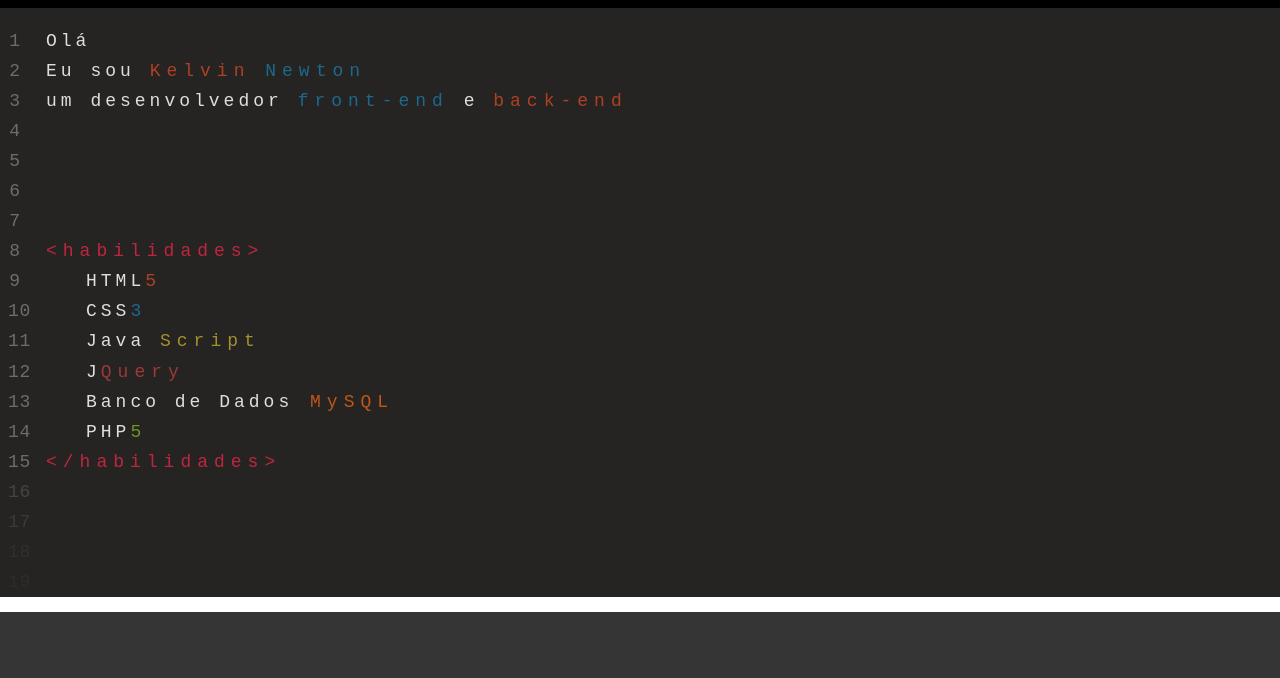
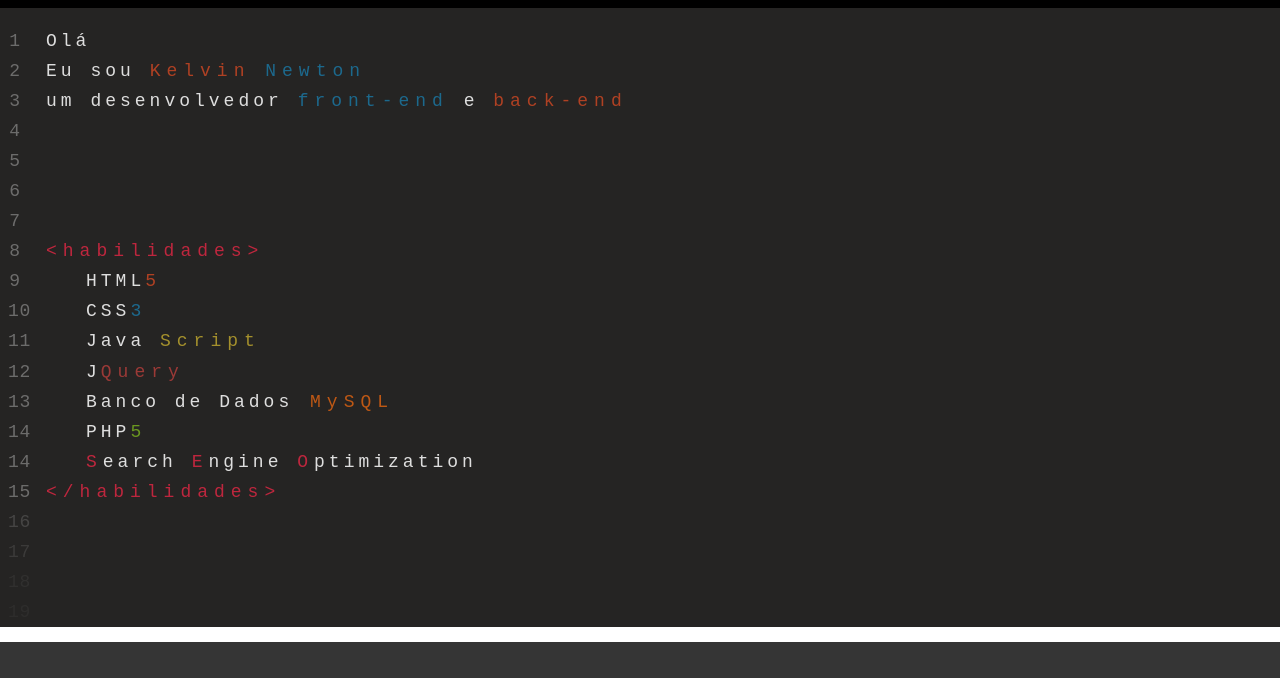
Before and after one commit to NewtonKelvin/newtonkelvin.github.io, a plain HTML site: page index.html in a window 1280 px wide. Shown: the top 678 px of the page. Drawn offline with Linux system fonts and the light colour scheme.

Commit message:
Update index.html

```diff
--- a/index.html
+++ b/index.html
@@ -91,6 +91,10 @@
 	        <div class="line">
 	            <span class="line-number" style="margin-right: 4rem;">14</span>
 	            <span class="line-content">PHP<mark class="php">5</mark></span>
+	        </div>
+		<div class="line">
+	            <span class="line-number" style="margin-right: 4rem;">14</span>
+	            <span class="line-content"><mark class="css">S</mark>earch <mark class="css">E</mark>ngine <mark class="css">O</mark>ptimization</span>
 	        </div>
 	        <div class="line">
 	            <span class="line-number">15</span>
```
